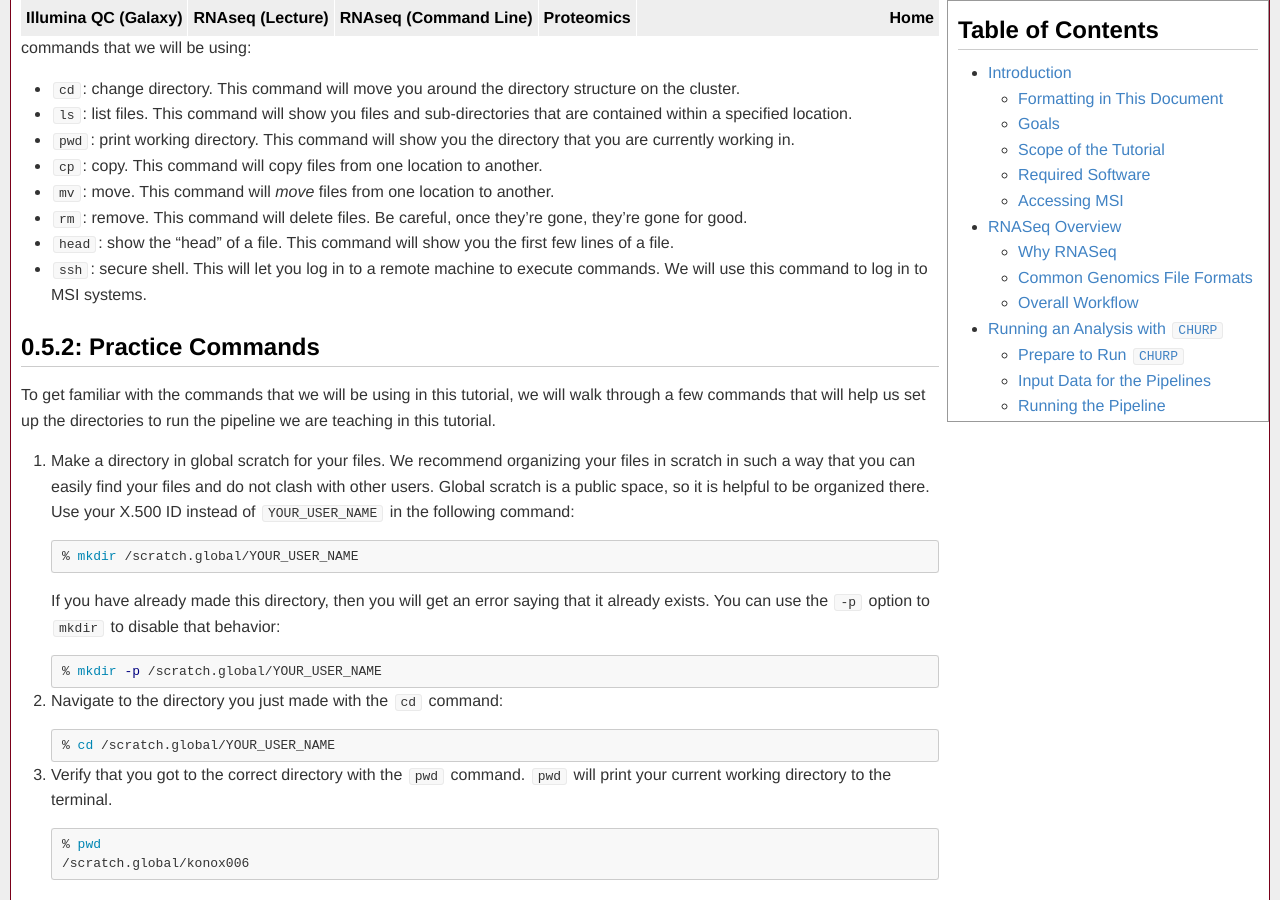
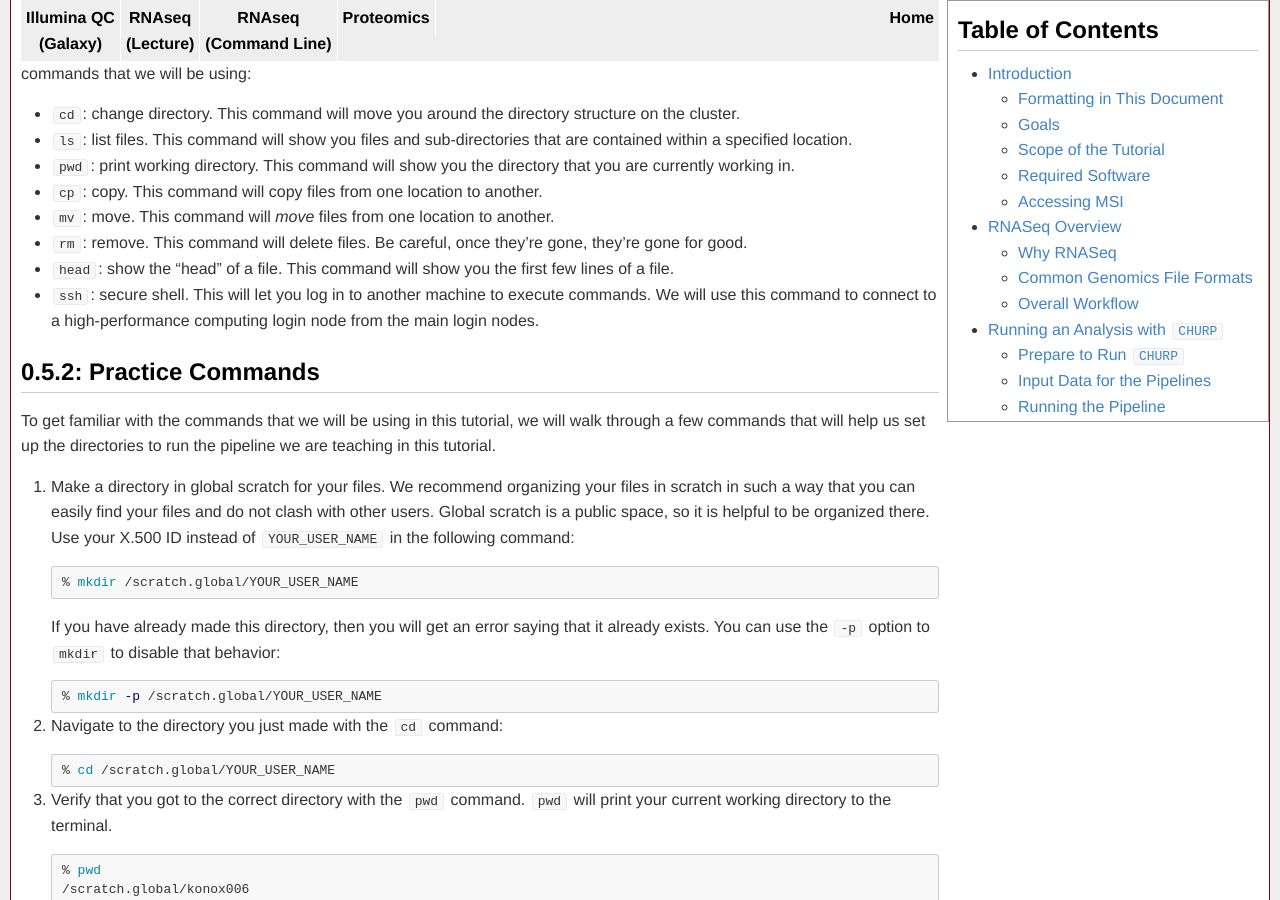
Before and after one commit to msi-ris/Tutorials, a Jekyll site: the page built from rnaseq_cmd.md, in a window 1280 px wide and 900 px high, scrolled down 3742 px. Built offline with Jekyll 4.4.1, drawn with Linux system fonts in a browser that asks for light colours; some of the changed text lies outside the part shown.

Commit message:
Update wording

```diff
--- a/_layouts/default.html
+++ b/_layouts/default.html
@@ -12,9 +12,9 @@
         <div id="maindiv">
             <ul id="nav">
                 <!-- <li><a href="{{ "/chip" | prepend: site.baseurl }}">ChIP</a></li> -->
-                <li><a href="{{ "/illumina_galaxy" | prepend: site.baseurl }}">Illumina QC (Galaxy)</a></li>
-                <li><a href="{{ "/rnaseq_lec" | prepend: site.baseurl }}">RNAseq (Lecture)</a></li>
-                <li><a href="{{ "/rnaseq_cmd" | prepend: site.baseurl }}">RNAseq (Command Line)</a></li>
+                <li><a href="{{ "/illumina_galaxy" | prepend: site.baseurl }}">Illumina QC<br />(Galaxy)</a></li>
+                <li><a href="{{ "/rnaseq_lec" | prepend: site.baseurl }}">RNAseq<br />(Lecture)</a></li>
+                <li><a href="{{ "/rnaseq_cmd" | prepend: site.baseurl }}">RNAseq<br />(Command Line)</a></li>
                 <li><a href="{{ "/proteomics" | prepend: site.baseurl }}">Proteomics</a></li>
                 <!-- <li><a href="{{ "/variant" | prepend: site.baseurl }}">Variant Detection</a></li> -->
                 <li style="float:right"><a href="{{ "/" | prepend: site.baseurl }}">Home</a></li>
--- a/rnaseq_cmd.md
+++ b/rnaseq_cmd.md
@@ -203,8 +203,9 @@ common commands that we will be using:
   they're gone for good.
 - `head`: show the "head" of a file. This command will show you the first few
   lines of a file.
-- `ssh`: secure shell. This will let you log in to a remote machine to execute
-  commands. We will use this command to log in to MSI systems.
+- `ssh`: secure shell. This will let you log in to another machine to execute
+  commands. We will use this command to connect to a high-performance computing
+  login node from the main login nodes.
 
 ## <a name="0.5.2"></a> 0.5.2: Practice Commands
 To get familiar with the commands that we will be using in this tutorial, we
```
Also changed, not shown: other parts of rnaseq_cmd.md (+1 -1 lines).
